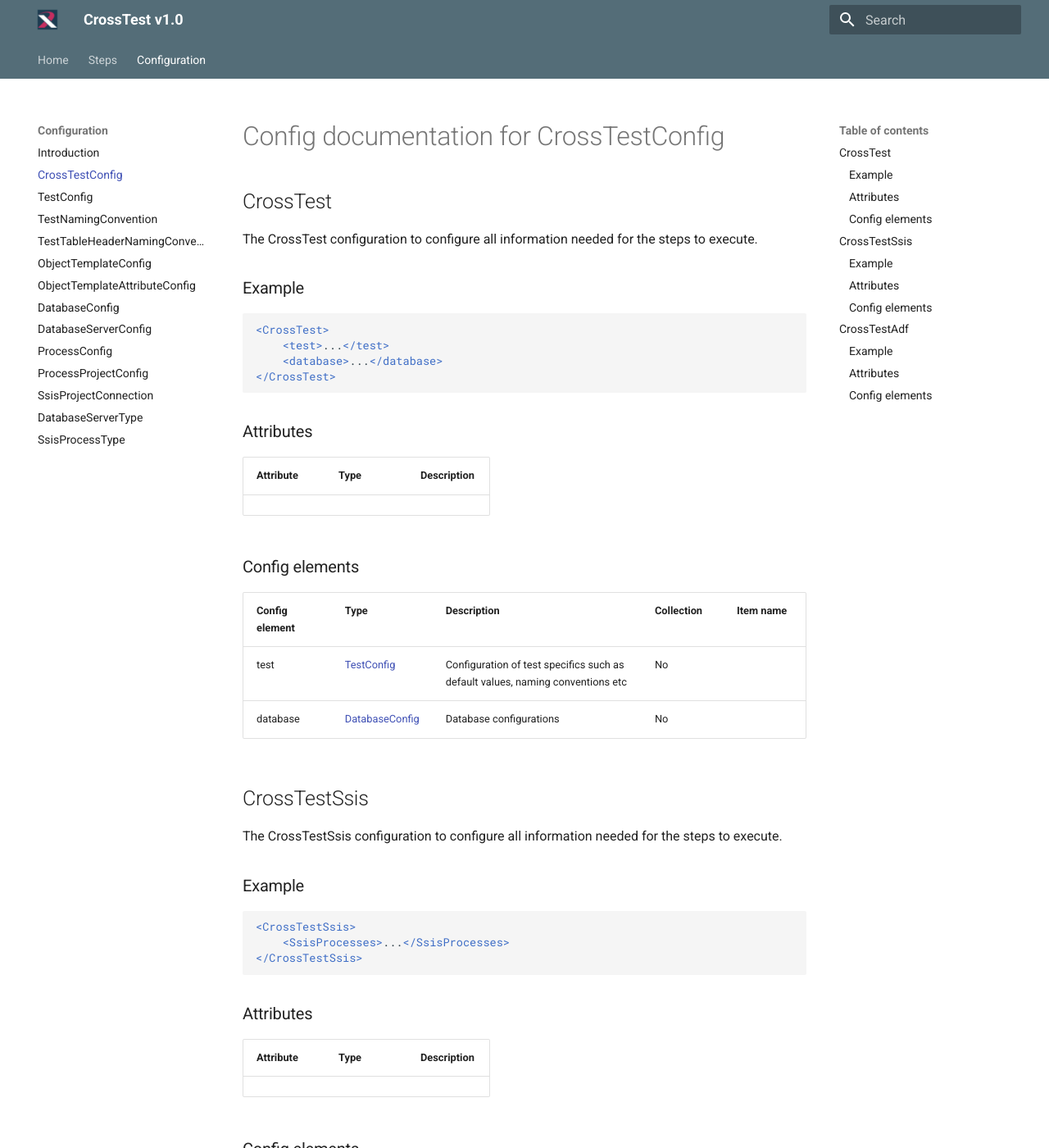
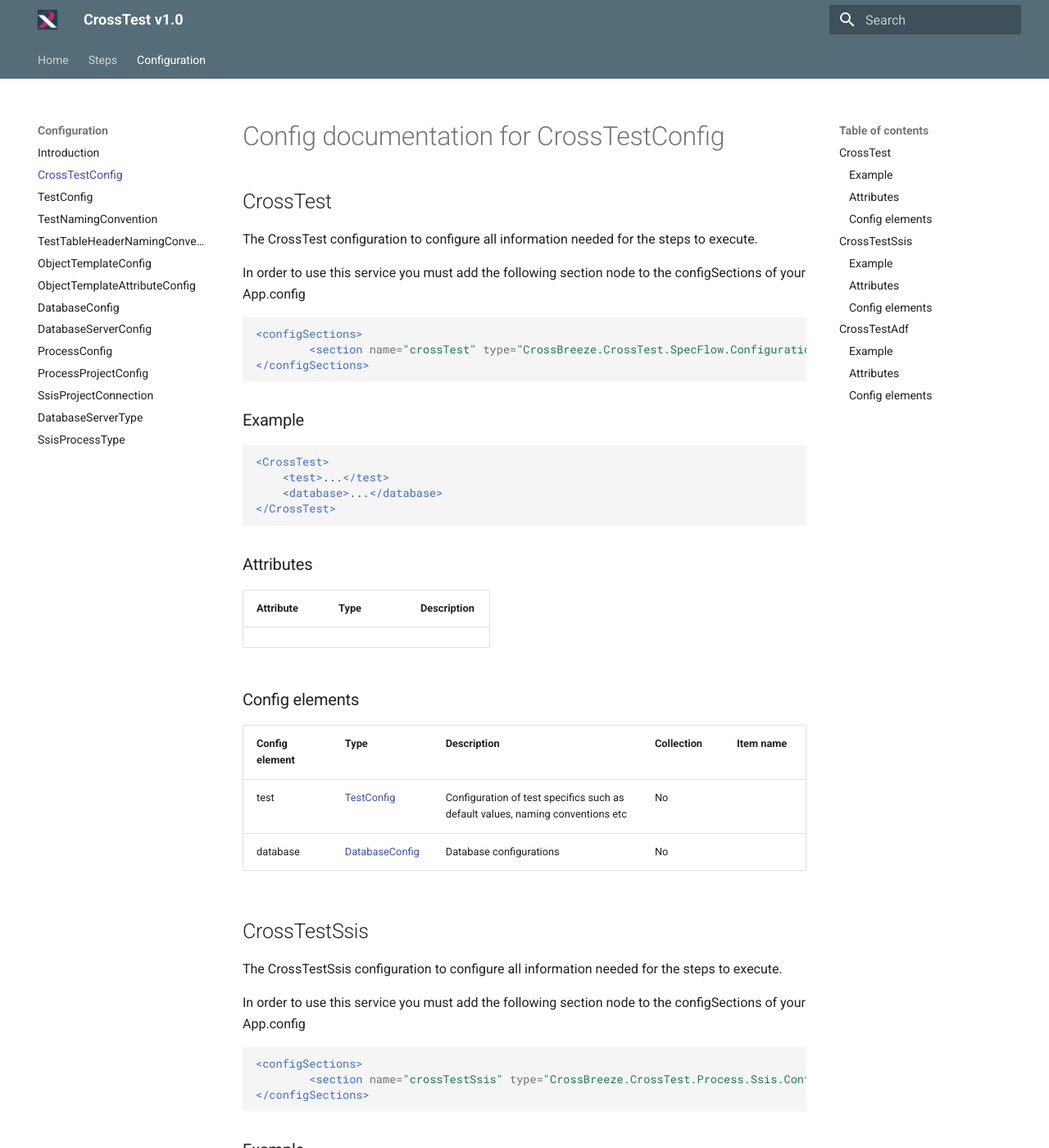
Before and after one commit to CrossBreezeNL/CrossTest_DotNet_SpecFlow, an MkDocs documentation site: the page built from Documentation/docs/Configuration/CrossTestConfig.md, in a window 1280 px wide and 1400 px high. Shown: the whole window at 82% size. Built offline with MkDocs 1.6.1 and Material for MkDocs 9.7.7, drawn with Linux system fonts in a browser that asks for light colours; some of the changed text lies outside the part shown.

Commit message:
Update Documentation/Configuration && Remove unused references from CrossTest.SpecFlow.Core Project

````diff
--- a/Documentation/docs/Configuration/CrossTestConfig.md
+++ b/Documentation/docs/Configuration/CrossTestConfig.md
@@ -3,6 +3,12 @@
 ## CrossTest
 The CrossTest configuration to configure all information needed for the steps to execute.
 
+In order to use this service you must add the following section node to the configSections of your App.config
+```xml
+<configSections>
+		<section name="crossTest" type="CrossBreeze.CrossTest.SpecFlow.Configuration.CrossTestConfig, CrossBreeze.CrossTest.SpecFlow.Core" />
+</configSections>
+```
 ### Example
 ```xml
 <CrossTest>
@@ -24,6 +30,13 @@ The CrossTest configuration to configure all information needed for the steps to
 ## CrossTestSsis
 The CrossTestSsis configuration to configure all information needed for the steps to execute.
 
+In order to use this service you must add the following section node to the configSections of your App.config
+```xml
+<configSections>
+		<section name="crossTestSsis" type="CrossBreeze.CrossTest.Process.Ssis.Configuration.SsisProcessesConfig, CrossBreeze.CrossTest.Process.Ssis" />
+</configSections>
+```
+
 ### Example
 ```xml
 <CrossTestSsis>
@@ -44,6 +57,13 @@ The CrossTestSsis configuration to configure all information needed for the step
 ## CrossTestAdf
 The CrossTestAdf configuration to configure all information needed for the steps to execute.
 
+In order to use this service you must add the following section node to the configSections of your App.config
+```xml
+<configSections>
+		<section name="crossTestAdf" type="CrossBreeze.CrossTest.Process.Adf.Configuration.AdfProcessesConfig, CrossBreeze.CrossTest.Process.Adf" />
+</configSections>
+```
+
 ### Example
 ```xml
 <CrossTestAdf>
````
Also changed, not shown: 1 other file.
